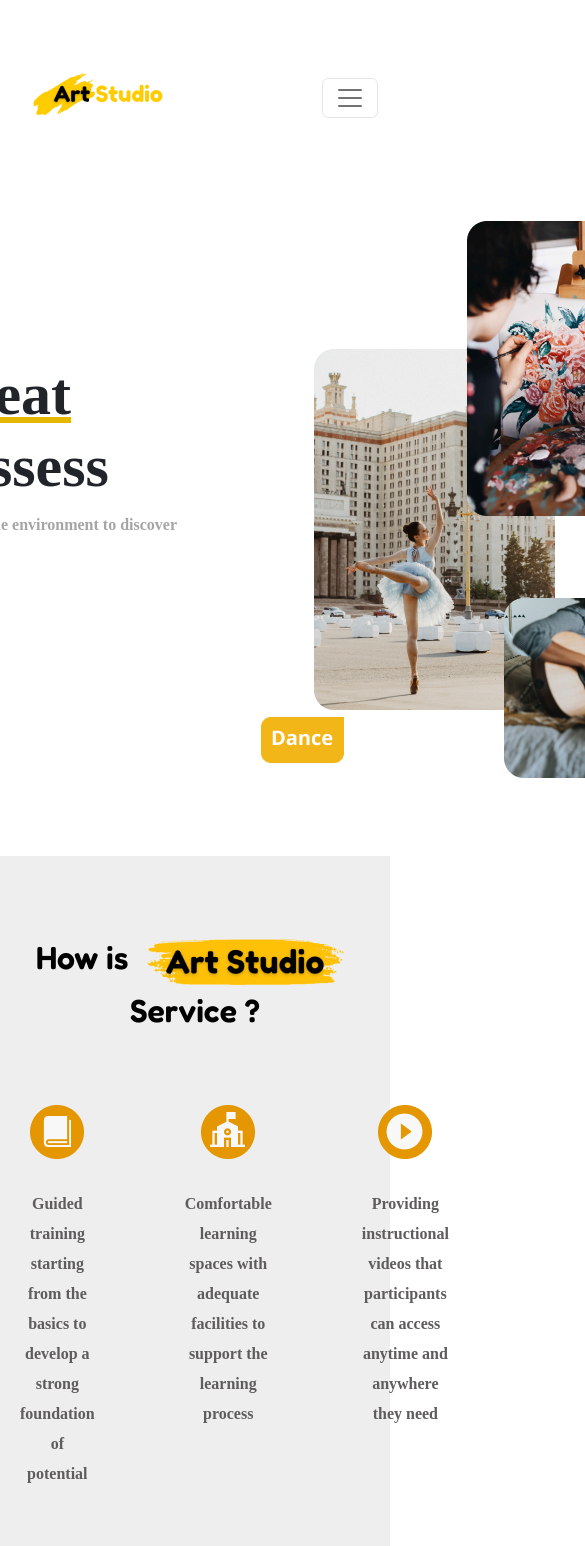
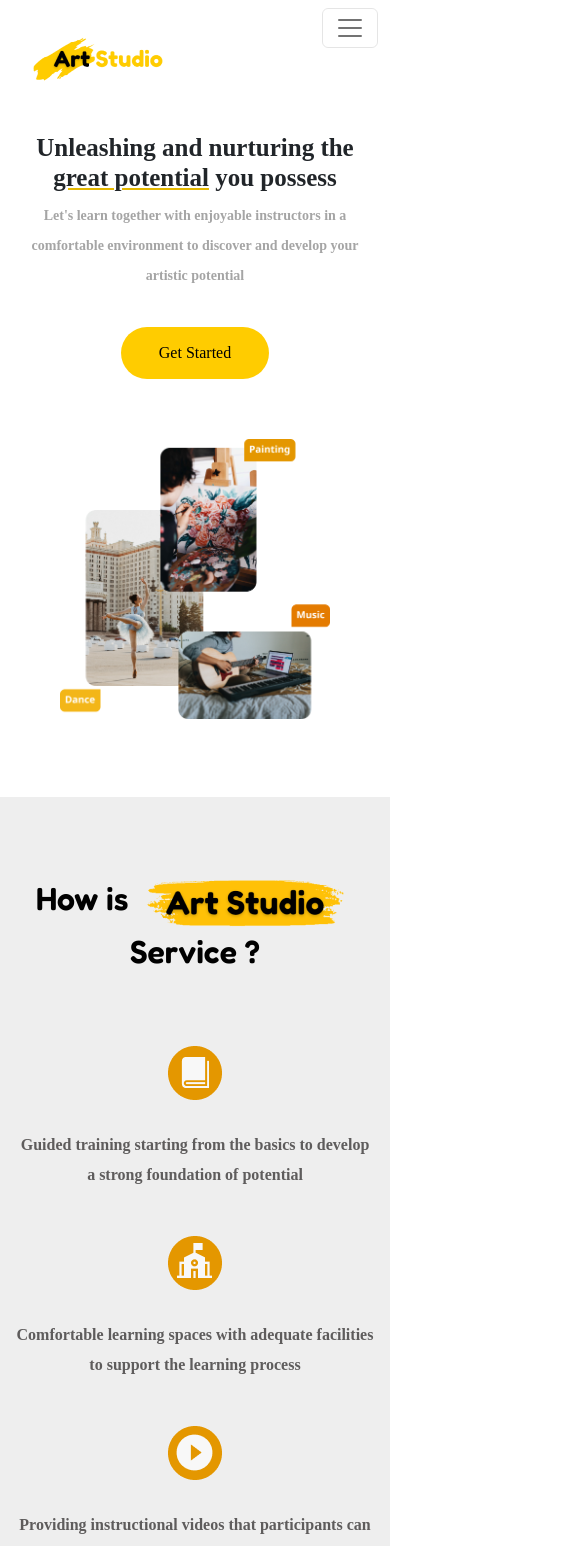
Before and after one commit to Putri-R/art-studio, a React (Create React App) app in the folder Development/art-studio/: page / in a window 390 px wide. Shown: the top 1546 px of the page, 585 px wide, since content can reach past the window. Built offline with nearby package versions, Linux system fonts and the light colour scheme; a web font is replaced by a local one.

Commit message:
Update Development

```diff
--- a/Development/art-studio/src/pages/Contact Us/contactUs.css
+++ b/Development/art-studio/src/pages/Contact Us/contactUs.css
@@ -45,3 +45,46 @@ h2 span{
     font-size: 20px;
     font-weight: 700;
 }
+
+@media (max-width: 415px){
+    .contact-us{
+        display: flex;
+        flex-direction: column;
+        text-align: center;
+        gap: 30px;
+    }
+
+    .contact-group{
+        background: #FC0;
+        width: 90%;
+        height: 500px;
+    }
+
+    .contact-group p{
+        max-width: 95%;
+        font-size: 16px;
+    }
+
+    .contact-group h3{
+        font-size: 20px;
+    }
+
+    .contact-us img{
+        width: 80%;
+        height: auto;
+    }
+}
+
+@media (min-width: 416px) and (max-width: 885px){
+    .contact-us{
+        display: flex;
+        flex-direction: column;
+        gap: 30px;
+    }
+
+    .contact-group{
+        background: #FC0;
+        width: 90%;
+        height: 600px;
+    }
+}
--- a/Development/art-studio/src/pages/Landing Page/Course Categories/courseCategories.css
+++ b/Development/art-studio/src/pages/Landing Page/Course Categories/courseCategories.css
@@ -81,3 +81,38 @@
 button:hover{
     background: #E4B700;
 }
+
+@media (max-width: 430px){
+    .coursecategories-group{
+        display: flex;
+        flex-direction: column;
+        gap: 50px;
+    }
+
+    .course-group img{
+        width: 80%;
+        height: auto;
+    }
+
+    .course-categories p{
+        width: 360px;
+        margin-left: 20px;
+    }
+}
+
+@media (min-width: 431px) and (max-width: 885px){
+    .coursecategories-group{
+        display: flex;
+        gap: 30px;
+        max-width: 760px;
+    }
+
+    .course-group img{
+        width: 80%;
+        height: auto;
+    }
+
+    .course-group .course-name{
+        font-size: 24px;
+    }
+}
--- a/Development/art-studio/src/pages/Landing Page/Hero Page/heroPage.css
+++ b/Development/art-studio/src/pages/Landing Page/Hero Page/heroPage.css
@@ -47,3 +47,68 @@
 .hero-button:hover{
     background: #E4B700;
 }
+
+
+@media (max-width: 430px){
+    .hero{
+        display: flex;
+        flex-direction: column;
+        justify-content: center;
+        align-items: center;
+        gap: 20px;
+        margin-bottom: 30px;
+    }
+
+    .hero_group{
+        width: 300px;
+        text-align: center;
+    }
+
+    .hero_group img{
+        width: 90%;
+        height: auto;
+    }
+
+    .hero_group h1{
+        font-size: 25px;
+        width: 360px;
+        margin-left: -30px;
+    }
+
+    .hero_group p{
+        width: 360px;
+        font-size: 14px;
+        margin-left: -30px;
+    }
+
+    .hero-button{
+        margin: 20px 0px 20px 0px;
+    }
+}
+
+@media (min-width: 431px) and (max-width: 885px){
+    .hero_group{
+        width: 270px;
+    }
+
+    .hero_group img{
+        width: 100%;
+        height: auto;
+    }
+
+    .hero_group h1{
+        font-size: 35px;
+        width: 360px;
+        margin-left: -30px;
+    }
+
+    .hero_group p{
+        width: 360px;
+        font-size: 14px;
+        margin-left: -30px;
+    }
+
+    .hero-button{
+        margin: 20px 0px 20px 0px;
+    }
+}
--- a/Development/art-studio/src/pages/Landing Page/How it Works/howitworks.css
+++ b/Development/art-studio/src/pages/Landing Page/How it Works/howitworks.css
@@ -57,3 +57,22 @@
 .howitworks-button:hover{
     background: #E4B700;
 }
+
+@media (max-width: 430px){
+    .howitworks-group {
+        display: flex;
+        flex-direction: column;
+        gap: 30px;
+        margin: -50px auto;
+        max-width: 360px;
+        padding-left: 0px;
+    }
+}
+
+@media (min-width: 431px) and (max-width: 885px){
+    .howitworks-group {
+        display: flex;
+        gap: 20px;
+        max-width: 680px;
+    }
+}
--- a/Development/art-studio/src/pages/Landing Page/Latest Events/latestEvents.css
+++ b/Development/art-studio/src/pages/Landing Page/Latest Events/latestEvents.css
@@ -90,3 +90,42 @@ button{
 button:hover{
     background: #E4B700;
 }
+
+@media (max-width: 430px){
+    .event-group{
+        display: flex;
+        flex-direction: column;
+        gap: 0px;
+    }
+
+    .event-group div{
+        text-align: center;
+    }
+
+    .latestevent-group{
+        display: flex;
+        flex-direction: column;
+        gap: 60px;
+        margin-bottom: 20px;
+        max-width: 340px;
+    }
+
+    button{
+        margin: 0px 0px 57px 0px;
+    }
+
+    .event-group a{
+        font-size: 24px;
+    }
+}
+
+@media (min-width: 431px) and (max-width: 885px){
+
+    .latestevent-group{
+        display: flex;
+        flex-direction: column;
+        gap: 70px;
+        margin-bottom: 0px;
+        max-width: 640px;
+    }
+}
```
Also changed, not shown: Development/art-studio/src/pages/Dance Course Page/danceCoursePage.css (+24 -0 lines).
